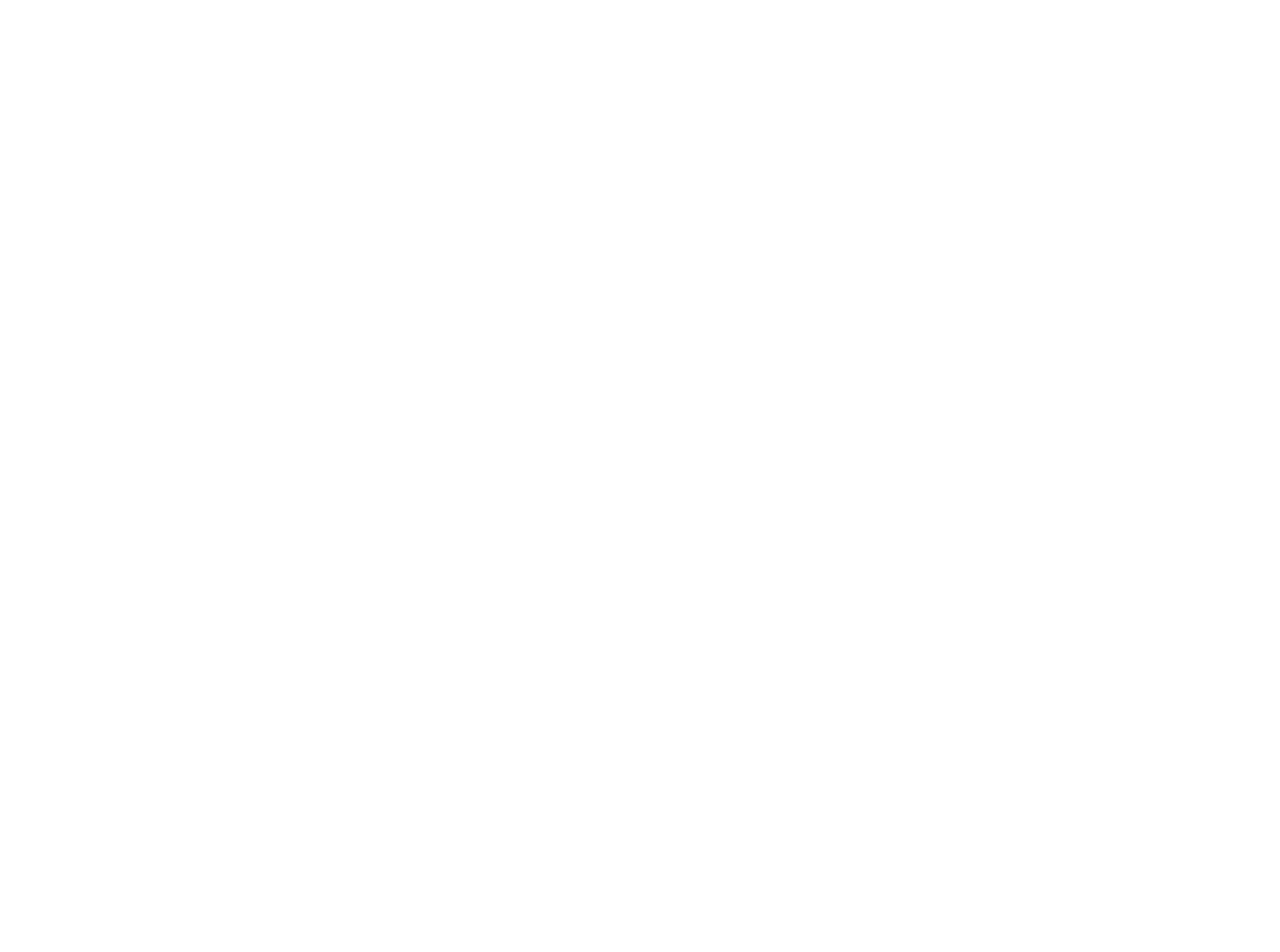
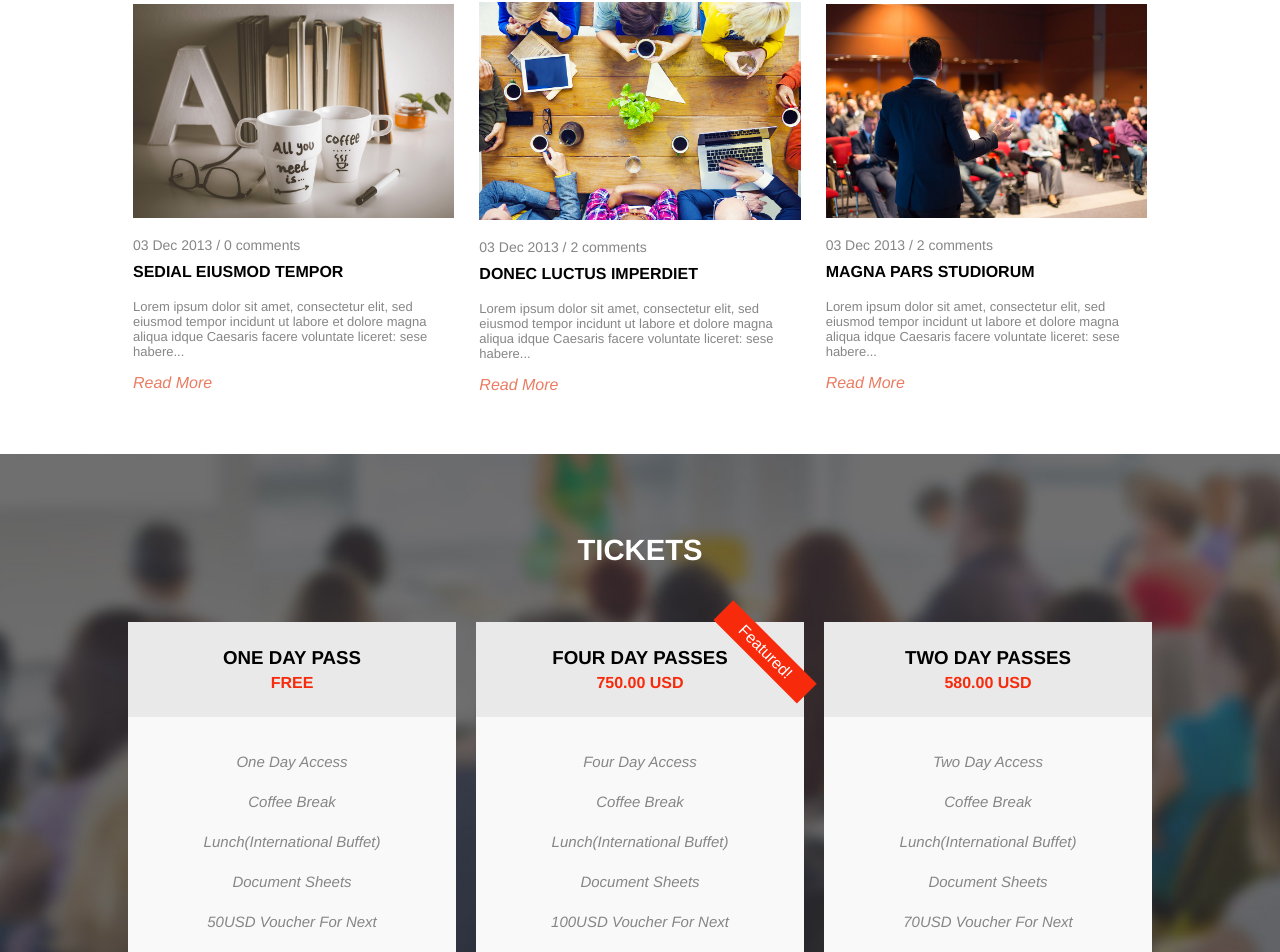
Before and after one commit to matteopelusi7/proj-html-vuejs, a Vue app: page / in a window 1280 px wide. Shown: the part 3165-4117 px from the top of the page. Before the commit the page ends 3015 px from the top, so only its background shows below. Built offline with nearby package versions, Linux system fonts and the light colour scheme.

Commit message:
Aggiunto section news e tickets

```diff
--- a/src/components/MainNews.vue
+++ b/src/components/MainNews.vue
@@ -1,5 +1,61 @@
 <template>
   <section>
+
+    <div class="container">
+
+      <div class="row title-row">
+
+        <div class="title-box">
+          <h4 class="title">Recent news</h4>
+        </div>
+
+        <div class="more-info">
+          <p>Read All News</p>
+        </div>
+
+      </div>
+
+      <div class="row row-news">
+
+        <div class="box-news">
+          <figure class="img">
+            <img src="../assets/img/photodune-7770665-two-white-coffee-mug-with-diy-decoration-o (2).jpg" alt="">
+          </figure>
+          <div>
+            <p class="data-post">03 Dec 2013 / 0 comments</p>
+            <h4 class="title-news">Sedial eiusmod tempor</h4>
+            <p class="description-news">Lorem ipsum dolor sit amet, consectetur elit, sed eiusmod tempor incidunt ut labore et dolore magna aliqua idque Caesaris facere voluntate liceret: sese habere...</p>
+            <p class="more-info">Read More</p>
+          </div>
+        </div>
+
+        <div class="box-news">
+          <figure class="img">
+            <img src="../assets/img/photodune-8797753-multiethnic-people-with-startup-business-t (2).jpg" alt="">
+          </figure>
+          <div>
+            <p class="data-post">03 Dec 2013 / 2 comments</p>
+            <h4 class="title-news">Donec luctus imperdiet</h4>
+            <p class="description-news">Lorem ipsum dolor sit amet, consectetur elit, sed eiusmod tempor incidunt ut labore et dolore magna aliqua idque Caesaris facere voluntate liceret: sese habere...</p>
+            <p class="more-info">Read More</p>
+          </div>
+        </div>
+
+        <div class="box-news">
+          <figure class="img">
+            <img src="../assets/img/photodune-8522811-speaker-at-business-conference-and-present (2).jpg" alt="">
+          </figure>
+          <div>
+            <p class="data-post">03 Dec 2013 / 2 comments</p>
+            <h4 class="title-news">Magna pars studiorum</h4>
+            <p class="description-news">Lorem ipsum dolor sit amet, consectetur elit, sed eiusmod tempor incidunt ut labore et dolore magna aliqua idque Caesaris facere voluntate liceret: sese habere...</p>
+            <p class="more-info">Read More</p>
+          </div>
+        </div>
+
+      </div>
+
+    </div>
 
   </section>
 </template>
@@ -13,4 +69,72 @@
 
 <style scoped lang="scss">
 
+@import '../assets/scss/common.scss';
+
+section {
+
+  padding: 60px 0;
+
+  .description {
+    color: $gray;
+    max-width: 55%;
+    padding-left: 60px;
+  }
+
+  .more-info {
+    color: $sienna;
+    font-style: italic;
+  }
+
+  .title-box {
+    display: flex;
+    align-items: center;
+  }
+
+  .title-row {
+    display: flex;
+    align-items: center;
+    justify-content: space-between;
+    padding-bottom: 60px;
+
+    .title {
+      text-transform: uppercase;
+      font-size: 28px;
+    }
+
+  }
+
+  .row-news {
+    display: flex;
+    justify-content: center;
+    align-items: center;
+    gap: 25px;
+
+    .box-news {
+      width: calc( (100% / 3) - 20px);
+
+      .data-post {
+        color: $gray;
+        font-size: 14px;
+        padding-top: 15px;
+        padding-bottom: 10px;
+      }
+
+      .title-news {
+        text-transform: uppercase;
+        padding-bottom: 18px;
+      }
+
+      .description-news {
+        color: $gray;
+        font-size: 13px;
+        padding-bottom: 15px;
+      }
+
+    }
+
+  }
+
+}
+
 </style>
--- a/src/components/MainProgram.vue
+++ b/src/components/MainProgram.vue
@@ -108,7 +108,7 @@
   }
 
   .more-info {
-    color: $red;
+    color: $sienna;
     font-style: italic;
   }
 
--- a/src/components/MainTickets.vue
+++ b/src/components/MainTickets.vue
@@ -1,5 +1,71 @@
 <template>
   <section>
+
+    <div class="container">
+
+      <div class="row row-title">
+        <h3>Tickets</h3>
+      </div>
+
+      <div class="row row-box-ticket">
+
+        <div class="box-ticket">
+          <div class="ticket-header">
+            <h3>One day pass</h3>
+            <h4>Free</h4>
+          </div>
+          <div class="ticket-main">
+            <p>One Day Access</p>
+            <p>Coffee Break</p>
+            <p>Lunch(International Buffet)</p>
+            <p>Document Sheets</p>
+            <p>50USD Voucher For Next Event</p>
+          </div>
+          <div class="ticket-footer">
+            <h5>Book now</h5>
+          </div>
+        </div>
+
+        <div class="box-ticket">
+          <div class="ticket-header">
+            <h3>Four Day passes</h3>
+            <h4>750.00 USD</h4>
+          </div>
+          <div class="ticket-main">
+            <p>Four Day Access</p>
+            <p>Coffee Break</p>
+            <p>Lunch(International Buffet)</p>
+            <p>Document Sheets</p>
+            <p class="price">100USD Voucher For Next Event</p>
+          </div>
+          <div class="ticket-footer">
+            <h5>Book now</h5>
+          </div>
+          <div class="featured">
+            <span>Featured!</span>
+          </div>
+        </div>
+
+        <div class="box-ticket">
+          <div class="ticket-header">
+            <h3>Two Day Passes</h3>
+            <h4>580.00 USD</h4>
+          </div>
+          <div class="ticket-main">
+            <p>Two Day Access</p>
+            <p>Coffee Break</p>
+            <p>Lunch(International Buffet)</p>
+            <p>Document Sheets</p>
+            <p>70USD Voucher For Next Event</p>
+          </div>
+          <div class="ticket-footer">
+            <h5>Book now</h5>
+          </div>
+        </div>
+
+      </div>
+
+    </div>
 
   </section>
 </template>
@@ -13,4 +79,94 @@
 
 <style scoped lang="scss">
 
+@import '../assets/scss/common.scss';
+
+section {
+
+  background-image: url('../assets/img/ticket-bg.jpg');
+  background-position: center;
+  background-repeat: no-repeat;
+  background-size: cover;
+  padding: 80px 0;
+
+  .container {
+    display: flex;
+    justify-content: center;
+    flex-direction: column;
+    align-items: center;
+    gap: 20px;
+
+    .row-title {
+      color: $white;
+      text-transform: uppercase;
+      font-size: 25px;
+      padding-bottom: 35px;
+    }
+
+    .row-box-ticket {
+      display: flex;
+      gap: 20px;
+    }
+
+    .box-ticket {
+
+      width: calc( 100% / 3 );
+      display: flex;
+      flex-direction: column;
+      justify-content: center;
+      height: 100%;
+      background-color: #f9f9f9;
+      position: relative;
+
+      .ticket-header {
+        text-align: center;
+        background-color: #e9e9e9;
+        text-transform: uppercase;
+        padding: 25px 10px;
+
+        h3 {
+          padding-bottom: 5px;
+        }
+
+        h4 {
+          color: $red;
+        }
+
+      }
+
+      .ticket-main {
+        background-color: #f9f9f9;
+        padding: 25px 60px;
+        color: $gray;
+        line-height: 40px;
+        text-align: center;
+        font-size: 15px;
+        font-style: italic;
+      }
+
+      .ticket-footer {
+        background-color: $red;
+        padding: 20px 40px;
+        text-align: center;
+        color: white;
+        text-transform: uppercase;
+        font-size: 15px;
+      }
+
+      .featured {
+        transform: rotate(45deg);
+        position: absolute;
+        top: 16px;
+        right: -20px;
+        background-color: $red;
+        color: $white;
+        padding: 5px 25px;
+      }
+
+    }
+
+  }
+
+}
+
 </style>
```
